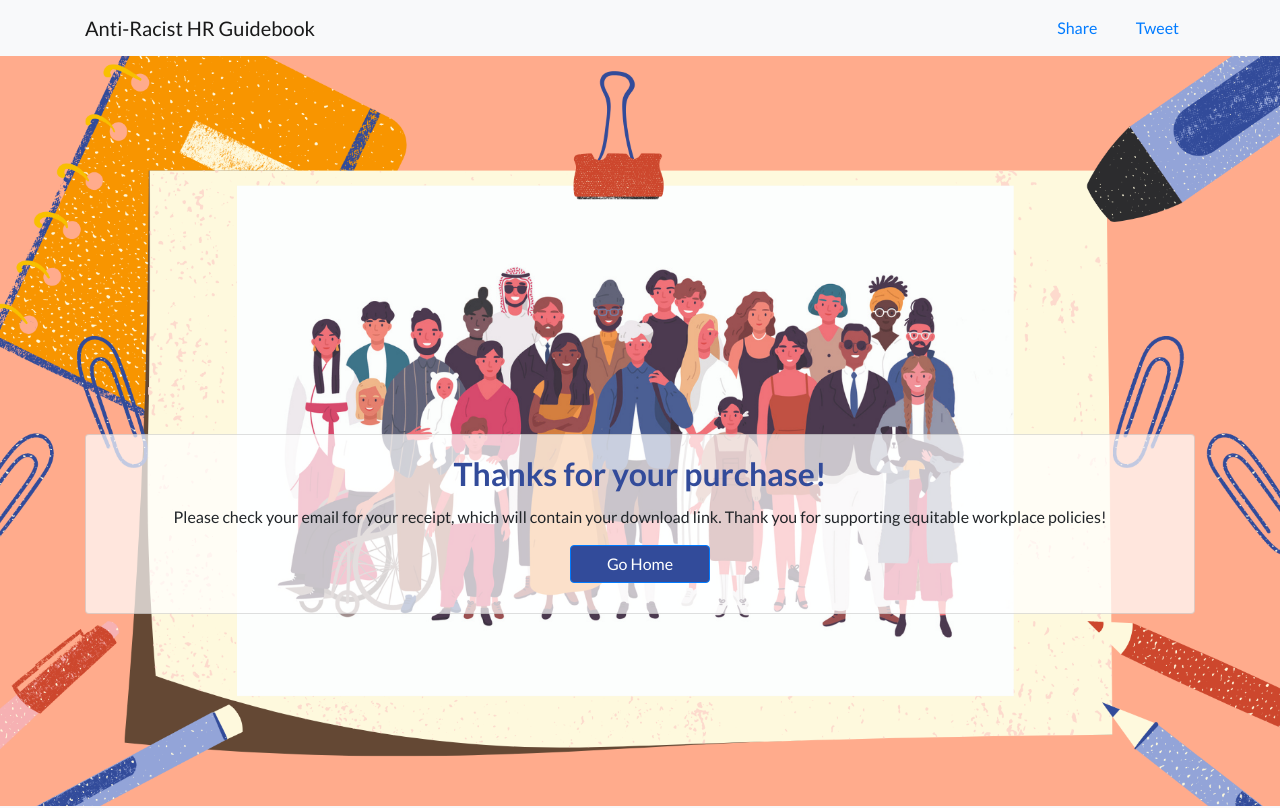
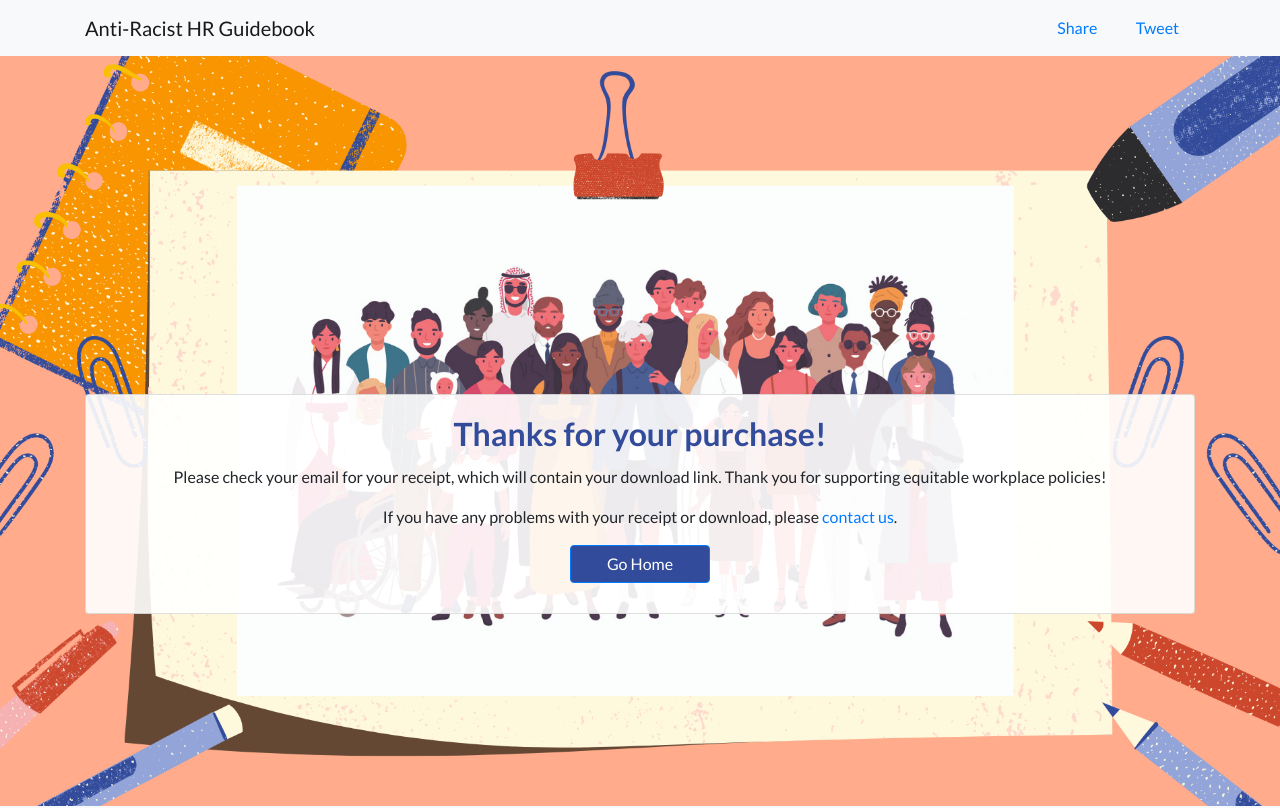
Before and after one commit to sphanley/hr-guide-landing-page, a website: page success.html in a window 1280 px wide. Shown: the top 808 px of the page. Drawn offline with Linux system fonts and the light colour scheme; a script that the page names is missing; a web font is replaced by a local one.

Commit message:
add support message to success page

```diff
--- a/scss/_masthead.scss
+++ b/scss/_masthead.scss
@@ -33,6 +33,6 @@ header.masthead {
   }
 
   .success {
-    background-color: rgba(255, 255, 255, 0.7);
+    background-color: rgba(255, 255, 255, 0.9);
   }
 }
--- a/success.html
+++ b/success.html
@@ -56,6 +56,7 @@
           <div class="card-body">
             <h2 class="card-title">Thanks for your purchase!</h5>
             <p class="card-text">Please check your email for your receipt, which will contain your download link. Thank you for supporting equitable workplace policies!</p>
+            <p class="card-text">If you have any problems with your receipt or download, please <a href="mailto:rachel@workinprogressconsulting.net">contact us</a>.</p>
             <a href="/" class="btn btn-primary">Go Home</a>
           </div>
         </div>
```
Also changed, not shown: css/landing-page.css, css/landing-page.min.css.
